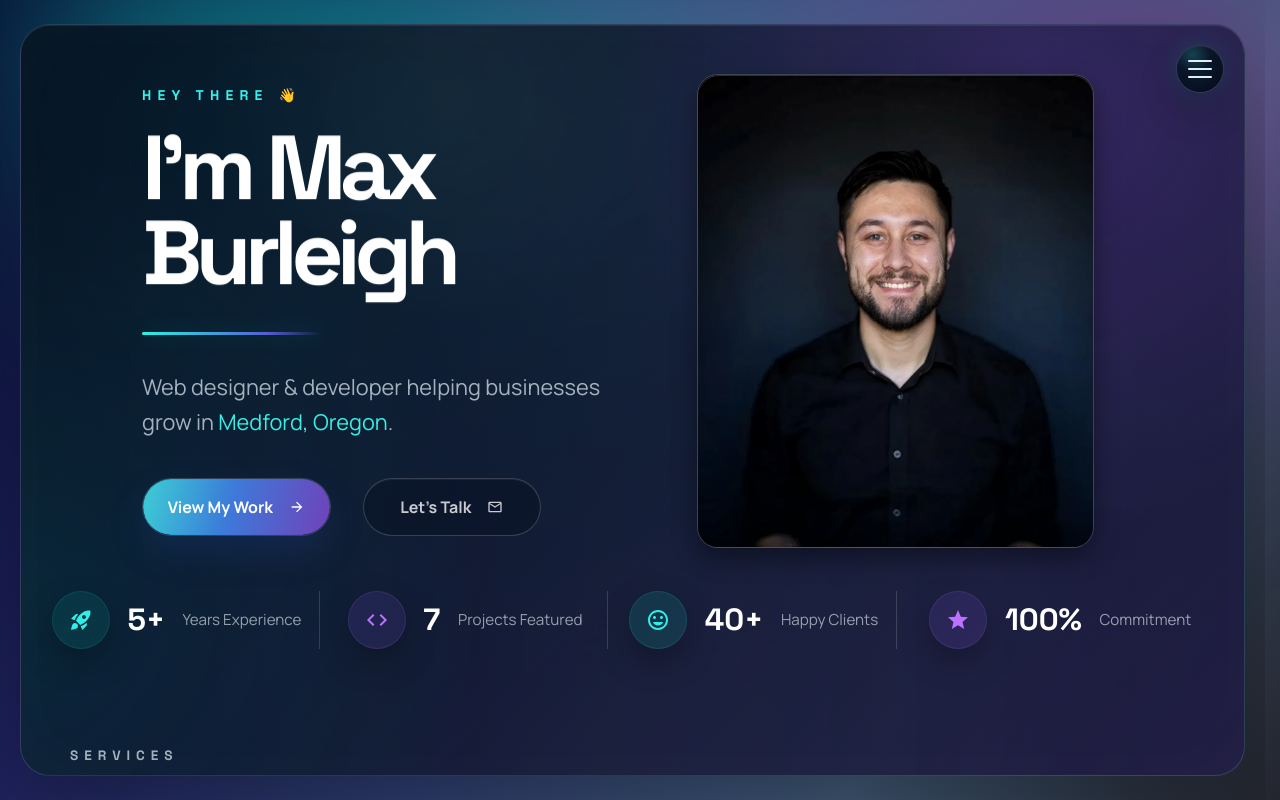
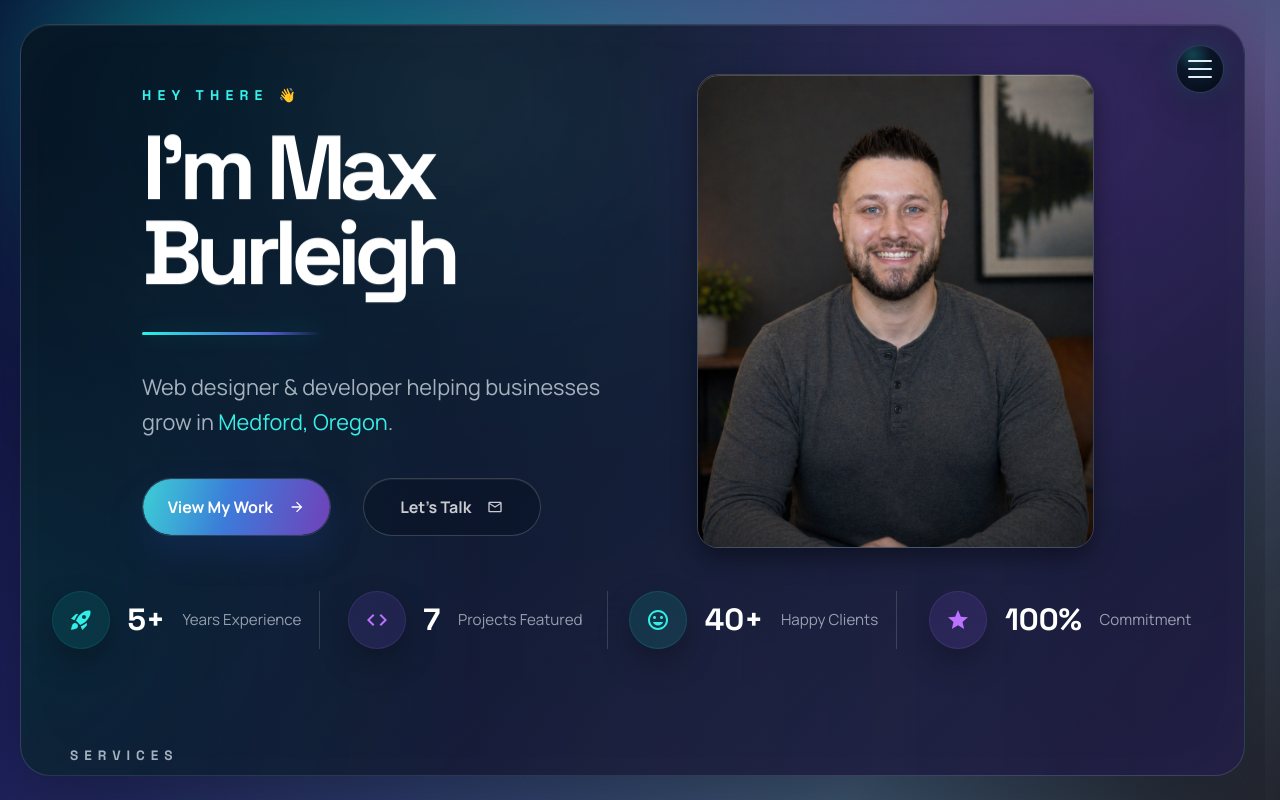
Before and after one commit to Max-Burleigh/max-portfolio-v4, a Next.js app: page / in a window 1280 px wide. Built offline with nearby package versions, Linux system fonts and the light colour scheme.

Commit message:
Replace hero headshot

```diff
--- a/app/sections/AboutSection.tsx
+++ b/app/sections/AboutSection.tsx
@@ -200,7 +200,7 @@ const AboutSection = forwardRef<HTMLDivElement, AboutSectionProps>(function Abou
                 }}
               />
               <Image
-                src="/candidate-2.webp"
+                src="/new-headshot.png"
                 alt="Max Burleigh"
                 fill
                 sizes="(max-width: 768px) 256px, 320px"
```
Also changed, not shown: public/new-headshot.png (added).
